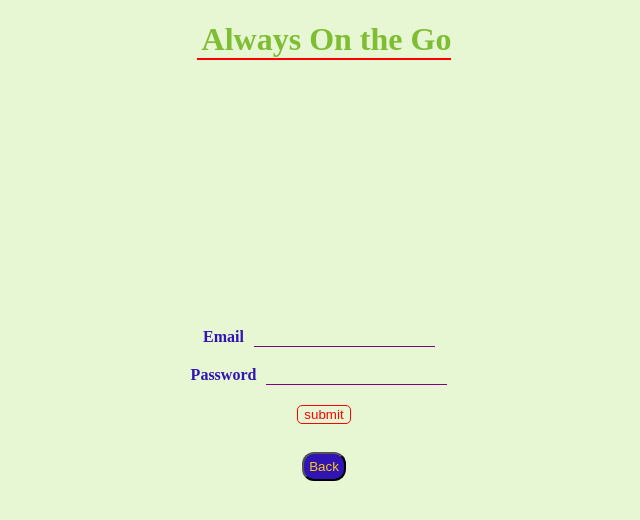
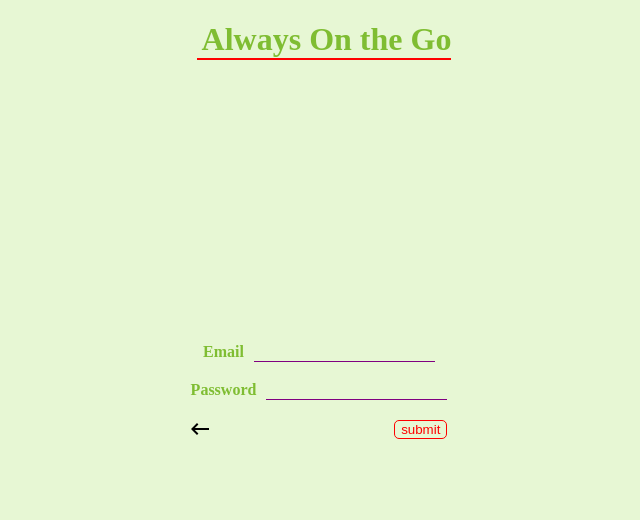
Before and after one commit to LmLutec/OntheGo-frontend, a React (Create React App) app: page /login in a window 1280 px wide. Shown: the top 520 px of the page, without its empty margins (316-956 px from the left). Built offline with nearby package versions, Linux system fonts and the light colour scheme.

Commit message:
made css changes to owner login component

```diff
--- a/src/App.css
+++ b/src/App.css
@@ -229,11 +229,6 @@ li {
   padding: 10px;
 }
 
-.owner-login {
-  color: #3114b4;
-  font-weight: bold;
-}
-
 .profile {
   padding: 10px;
 }
--- a/src/components/owners/OwnerLogin.js
+++ b/src/components/owners/OwnerLogin.js
@@ -1,86 +1,116 @@
-import React, { Component } from 'react'
-import { withRouter } from 'react-router-dom'
+import React, { Component } from "react";
+import { withRouter } from "react-router-dom";
+import "../../styles/OwnerLogin.css";
 
-
-class OwnerLogin extends Component{
-
+class OwnerLogin extends Component {
   state = {
     auth: {
       email: "",
-            password: ""
-            }
-        }
+      password: "",
+    },
+  };
 
-
-    handleChange = event => {
+  handleChange = (event) => {
     this.setState({
       auth: {
         ...this.state.auth,
-            [event.target.id]: event.target.value
-            }
-        })
+        [event.target.id]: event.target.value,
+      },
+    });
+  };
+
+  handleSubmit(event) {
+    event.preventDefault();
+    this.login();
   }
 
-    handleSubmit(event) {
-        event.preventDefault()
-        this.login()
-    }
-
-    async login(){
+  async login() {
     try {
       const data = {
         method: "POST",
         headers: {
-                    "Content-Type" : "application/json"
+          "Content-Type": "application/json",
         },
-                body: JSON.stringify(this.state)
-            }
+        body: JSON.stringify(this.state),
+      };
 
-        const response = await fetch("https://alwaysonthego.herokuapp.com/api/v1/login/", data)
-        const json = await response.json()
-        if(!json.message){
-            localStorage.setItem("jwt_token", json.jwt)
-            localStorage.setItem("owner", JSON.stringify(json.owner))
+      const response = await fetch(
+        "https://alwaysonthego.herokuapp.com/api/v1/login/",
+        data
+      );
+      const json = await response.json();
+      if (!json.message) {
+        localStorage.setItem("jwt_token", json.jwt);
+        localStorage.setItem("owner", JSON.stringify(json.owner));
 
-            this.props.login(json)
-            this.props.history.push("/home")
-        }
-        else if (json.message){
-            this.props.getErrors(json.message)
-            this.props.history.push("/errors")
+        this.props.login(json);
+        this.props.history.push("/home");
+      } else if (json.message) {
+        this.props.getErrors(json.message);
+        this.props.history.push("/errors");
       }
     } catch (error) {
-            this.props.getErrors(error)
-            this.props.history.push("/errors")
+      this.props.getErrors(error);
+      this.props.history.push("/errors");
     }
   }
 
+  goBack = () => {
+    window.history.back();
+  };
 
-
-    goBack = () => {
-        window.history.back()
-    }
-
-
-
-    render(){
-        return(
+  render() {
+    return (
       <div>
-
-                <form onSubmit={event => {this.handleSubmit(event)}} className="owner-login" >
+        <form
+          onSubmit={(event) => {
+            this.handleSubmit(event);
+          }}
+          className="owner-login"
+        >
           <label>Email</label>
-                    <input onChange={event => {this.handleChange(event)}} type="text" id="email" value={this.state.auth.email} required/><br/>
+          <input
+            onChange={(event) => {
+              this.handleChange(event);
+            }}
+            type="text"
+            id="email"
+            value={this.state.auth.email}
+            required
+          />
+          <br />
           <label>Password</label>
-                    <input onChange={event => {this.handleChange(event)}} type="password" id="password" value={this.state.auth.password} required/><br/>
-                    <input type="submit" value="submit"/>
+          <input
+            onChange={(event) => {
+              this.handleChange(event);
+            }}
+            type="password"
+            id="password"
+            value={this.state.auth.password}
+            required
+          />
+          <br />
+          <div className="icons">
+            <svg
+              width="18"
+              height="12"
+              viewBox="0 0 18 12"
+              fill="none"
+              xmlns="http://www.w3.org/2000/svg"
+              onClick={this.goBack}
+            >
+              <path
+                d="M18 5H3.83L7.41 1.41L6 0L0 6L6 12L7.41 10.59L3.83 7H18V5Z"
+                fill="black"
+              />
+            </svg>
+            <input type="submit" value="submit" />
+          </div>
         </form>
-                <br/>
-                <button onClick={this.goBack}>Back</button>
+        <br />
       </div>
-        )
+    );
   }
 }
 
-
-
-export default withRouter(OwnerLogin)
+export default withRouter(OwnerLogin);
--- /dev/null
+++ b/src/styles/OwnerLogin.css
@@ -0,0 +1,4 @@
+.owner-login {
+  color: #7fbd32;
+  font-weight: bold;
+}
```
Lines whose indentation alone changed are shown as unchanged.
